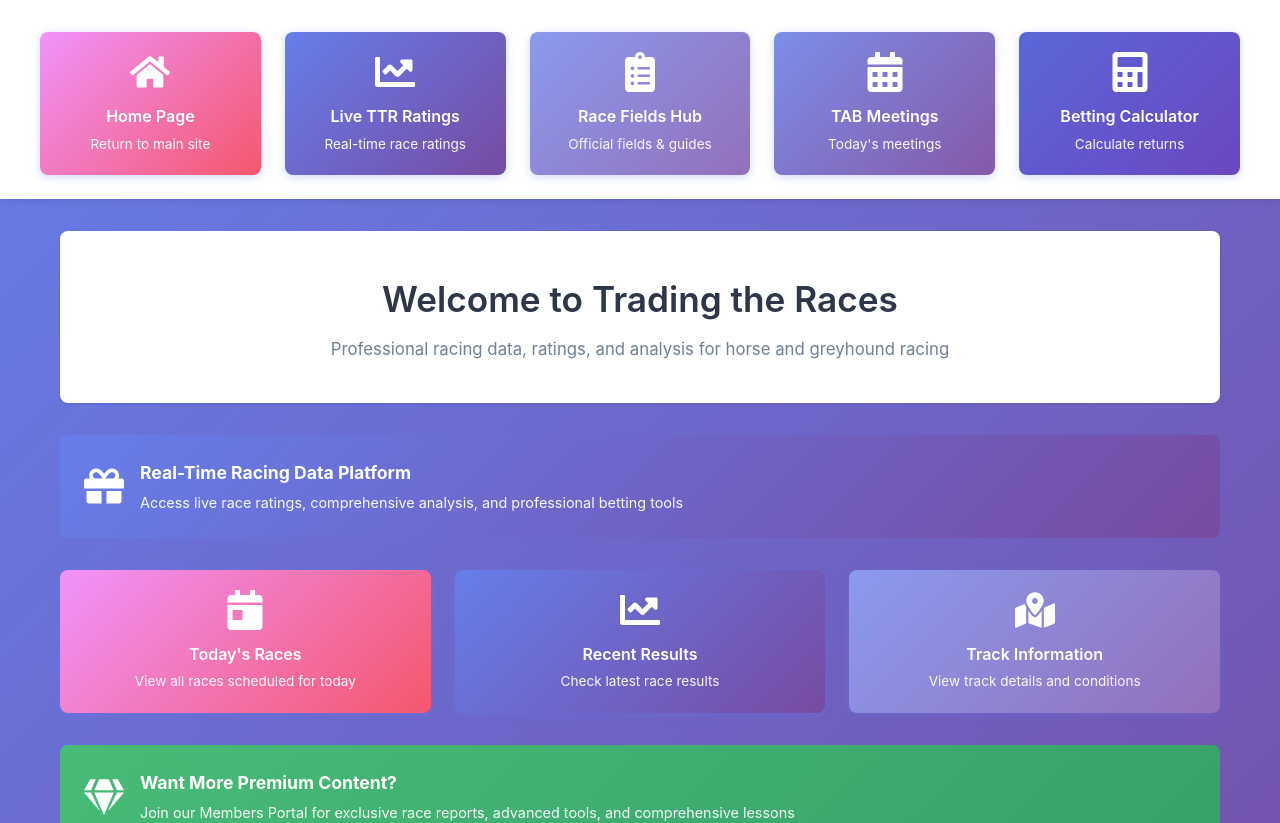
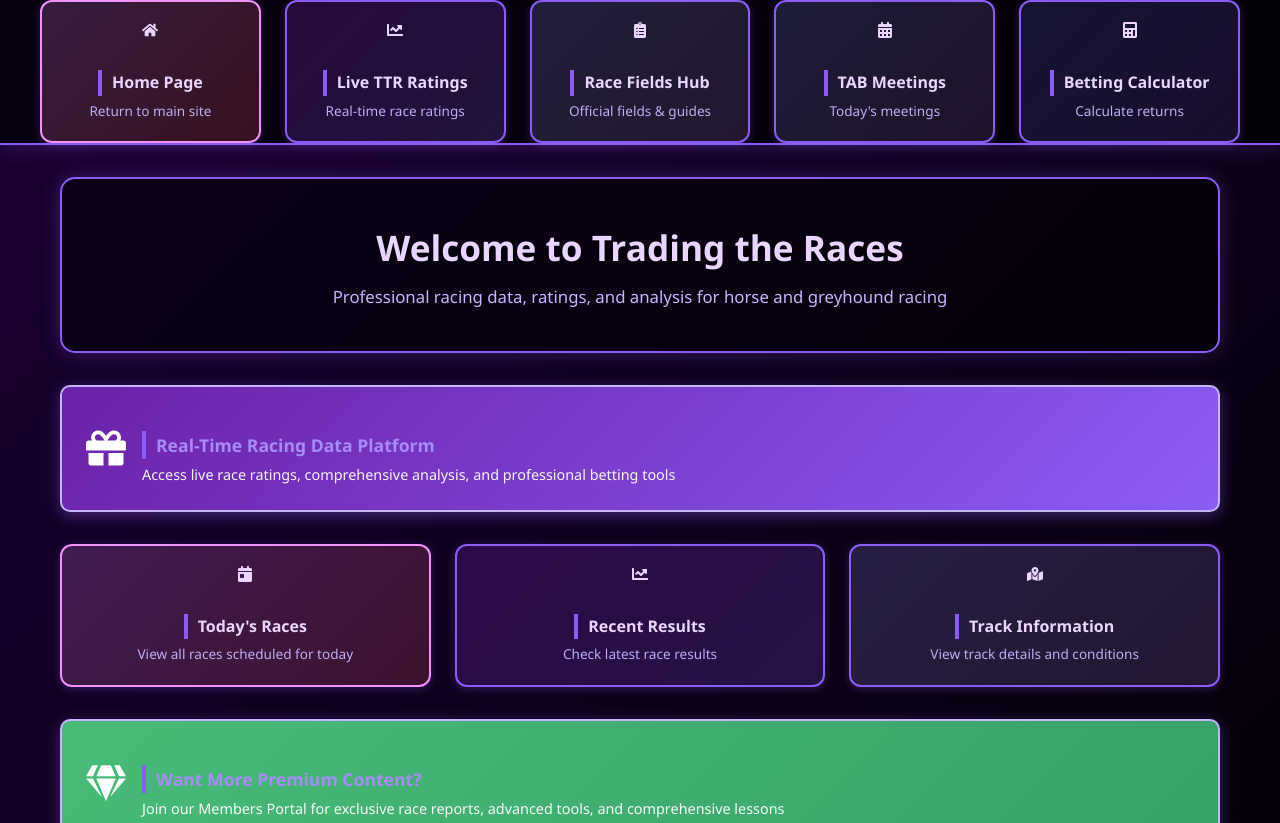
Before and after one commit to Gsid66/tradingtheraces-tech, a Next.js app: page / in a window 1280 px wide. Shown: the top 823 px of the page. Built offline with nearby package versions, Linux system fonts and the light colour scheme.

Commit message:
css change

```diff
--- a/app/globals.css
+++ b/app/globals.css
@@ -13,23 +13,24 @@
 
 * {
   margin: 0;
-  padding: 0;
+  padding:  0;
   box-sizing: border-box;
 }
 
 body {
-  font-family: -apple-system, BlinkMacSystemFont, 'Segoe UI', Roboto, 'Helvetica Neue', Arial, sans-serif;
-  background:  linear-gradient(135deg, #667eea 0%, #764ba2 100%);
-  color: #333;
-  line-height:  1.6;
+  font-family: 'Segoe UI', Tahoma, Geneva, Verdana, sans-serif;
+  background:  linear-gradient(135deg, #1a0033 0%, #000000 100%);
+  color: #ffffff;
+  line-height: 1.6;
   min-height: 100vh;
 }
 
-/* ==================== QUICK LINKS NAVIGATION ==================== */
+/* ==================== QUICK LINKS NAVIGATION (DARK) ==================== */
 .quick-links-section {
-  background: white;
-  padding: 2rem 20px 1.5rem 20px;
-  box-shadow: 0 2px 8px rgba(0,0,0,0.1);
+  background: rgba(0, 0, 0, 0.7);
+  padding: 2rem 20px 1. 5rem 20px;
+  border-bottom: 2px solid var(--purple-main);
+  box-shadow: 0 4px 20px rgba(139, 92, 246, 0.2);
 }
 
 .quick-links-grid {
@@ -41,13 +42,14 @@
 }
 
 .quick-link-card {
-  background: linear-gradient(135deg, #667eea 0%, #764ba2 100%);
+  background: linear-gradient(135deg, rgba(107, 33, 168, 0.3), rgba(139, 92, 246, 0.2));
+  border: 2px solid var(--purple-main);
   padding: 1.25rem;
-  border-radius:  8px;
+  border-radius:  12px;
   text-decoration: none;
   color: white;
-  transition: transform 0.2s ease, box-shadow 0.2s ease;
-  box-shadow: 0 2px 8px rgba(102,126,234,0.3);
+  transition: all 0.3s ease;
+  box-shadow: 0 2px 8px rgba(139, 92, 246, 0.3);
   display: flex;
   flex-direction: column;
   align-items: center;
@@ -56,188 +58,124 @@
 }
 
 .quick-link-card:hover {
-  transform: translateY(-3px);
-  box-shadow: 0 4px 12px rgba(102,126,234,0.4);
+  transform: translateY(-5px);
+  box-shadow: 0 8px 25px rgba(139, 92, 246, 0.5);
+  border-color: var(--purple-light);
+  background: linear-gradient(135deg, rgba(107, 33, 168, 0.5), rgba(139, 92, 246, 0.4));
 }
 
 .quick-link-icon {
-  font-size: 2.5rem;
+  font-size: 2. 5rem;
   margin-bottom: 0.75rem;
   display: flex;
   align-items: center;
   justify-content: center;
+  color: var(--purple-lighter);
 }
 
 .quick-link-card h3 {
-  font-size: 1rem;
+  font-size:  1rem;
   margin-bottom: 0.25rem;
   font-weight: 600;
+  color: var(--purple-lighter);
 }
 
 .quick-link-card p {
-  font-size:0.85rem;
-  opacity:0.95;
+  font-size: 0.85rem;
+  opacity: 0.95;
+  color: var(--purple-light);
 }
 
-/* PURPLE THEME VARIATIONS */
+/* PURPLE THEME VARIATIONS FOR DARK MODE */
 .quick-link-card:nth-child(1) {
-  background: linear-gradient(135deg, #f093fb 0%, #f5576c 100%);
+  background: linear-gradient(135deg, rgba(240, 147, 251, 0.2), rgba(245, 87, 108, 0.2));
+  border-color: #f093fb;
+}
+
+.quick-link-card:nth-child(1):hover {
+  background: linear-gradient(135deg, rgba(240, 147, 251, 0.3), rgba(245, 87, 108, 0.3));
+  border-color: #f5576c;
 }
 
 .quick-link-card:nth-child(3) {
-  background: linear-gradient(135deg, #8b9aee 0%, #9370ba 100%);
+  background: linear-gradient(135deg, rgba(139, 154, 238, 0.2), rgba(147, 112, 186, 0.2));
 }
 
 .quick-link-card:nth-child(4) {
-  background: linear-gradient(135deg, #7c8ee8 0%, #8559a8 100%);
+  background: linear-gradient(135deg, rgba(124, 142, 232, 0.2), rgba(133, 89, 168, 0.2));
 }
 
 .quick-link-card:nth-child(5) {
-  background: linear-gradient(135deg, #5a67d8 0%, #6b46c1 100%);
+  background: linear-gradient(135deg, rgba(90, 103, 216, 0.2), rgba(107, 70, 193, 0.2));
 }
 
 /* ==================== CONTAINER ==================== */
 .container {
   max-width: 1200px;
   margin: 0 auto;
-  padding:  2rem 20px;
+  padding: 2rem 20px;
 }
 
-/* ==================== PAGE HEADER ==================== */
+.content-box {
+  background: rgba(0, 0, 0, 0.7);
+  border:  2px solid var(--purple-main);
+  border-radius: 15px;
+  padding: 30px;
+  box-shadow: 0 0 30px rgba(139, 92, 246, 0.3);
+}
+
+/* ==================== PAGE HEADER (DARK) ==================== */
 .page-header {
-  background:white;
+  background: rgba(0, 0, 0, 0.5);
+  border:  2px solid var(--purple-main);
   padding: 2.5rem;
-  border-radius: 8px;
-  box-shadow:  0 1px 3px rgba(0,0,0,0.1);
+  border-radius: 15px;
+  box-shadow: 0 0 20px rgba(139, 92, 246, 0.3);
   margin-bottom: 2rem;
-  text-align:center;
+  text-align: center;
 }
 
 .page-header h1 {
-  color: #2d3748;
+  color: var(--purple-lighter);
   font-size: 2.2rem;
   margin-bottom:  0.5rem;
   font-weight: 600;
+  text-shadow: 2px 2px 4px rgba(0, 0, 0, 0.8);
 }
 
 .page-subtitle {
-  color: #718096;
-  font-size:  1.05rem;
+  color: var(--purple-light);
+  font-size: 1.05rem;
 }
 
-/* ==================== INFO BANNER ==================== */
+/* ==================== INFO BANNER (DARK) ==================== */
 .info-banner {
-  background:  linear-gradient(135deg, #667eea 0%, #764ba2 100%);
+  background: linear-gradient(135deg, var(--purple-deep), var(--purple-main));
   color: white;
-  padding:  1.5rem;
-  border-radius: 8px;
+  padding: 1.5rem;
+  border-radius: 10px;
+  border: 2px solid var(--purple-light);
   margin-bottom: 2rem;
   display: flex;
   align-items: center;
   gap: 1rem;
+  box-shadow: 0 4px 15px rgba(139, 92, 246, 0.4);
 }
 
 .info-banner-icon {
-  font-size: 2.5rem;
+  font-size:  2.5rem;
   display: flex;
   align-items: center;
 }
 
 .info-banner-content h3 {
-  font-size: 1.1rem;
+  font-size:  1.1rem;
   margin-bottom:  0.25rem;
 }
 
 .info-banner-content p {
   font-size: 0.9rem;
   opacity: 0.95;
-}
-
-/* ==================== RACE CARDS ==================== */
-.race-card {
-  background: white;
-  border-radius: 8px;
-  box-shadow: 0 1px 3px rgba(0,0,0,0.1);
-  padding: 25px;
-  margin:  25px 0;
-  transition:  all 0.3s ease;
-}
-
-.race-card:hover {
-  transform: translateY(-5px);
-  box-shadow: 0 4px 12px rgba(0,0,0,0.15);
-}
-
-.race-header {
-  display: flex;
-  justify-content: space-between;
-  align-items: center;
-  margin-bottom: 20px;
-  padding-bottom: 15px;
-  border-bottom: 2px solid #667eea;
-  flex-wrap: wrap;
-  gap: 10px;
-}
-
-.race-title {
-  font-size: 1.8em;
-  color: #2d3748;
-  font-weight: bold;
-}
-
-.race-details {
-  color: #718096;
-  font-size:  0.95em;
-}
-
-.runner {
-  background: rgba(102, 126, 234, 0.1);
-  border-left: 4px solid #667eea;
-  padding: 15px;
-  margin:  10px 0;
-  border-radius: 5px;
-  transition: all 0.3s ease;
-}
-
-.runner:hover {
-  background: rgba(102, 126, 234, 0.2);
-  border-left-width: 6px;
-}
-
-.runner-name {
-  font-weight: bold;
-  color: #2d3748;
-  font-size: 1.1em;
-}
-
-.favorite {
-  border-left-color: #fbbf24;
-  background: rgba(251, 191, 36, 0.1);
-}
-
-.verdict {
-  background: linear-gradient(135deg, #667eea 0%, #764ba2 100%);
-  padding: 15px;
-  border-radius: 8px;
-  margin-top:  15px;
-  font-weight: bold;
-  color: white;
-}
-
-.badge {
-  display: inline-block;
-  background: #667eea;
-  color: white;
-  padding: 5px 12px;
-  border-radius:  20px;
-  font-size: 0.85em;
-  font-weight: bold;
-  margin-left: 10px;
-}
-
-.gear-change {
-  color: #fbbf24;
-  font-style: italic;
 }
 
 /* ==================== MEETING INFO ==================== */
@@ -247,9 +185,9 @@
   gap: 15px;
   margin:  20px 0;
   padding: 20px;
-  background: rgba(102, 126, 234, 0.1);
+  background: rgba(139, 92, 246, 0.1);
   border-radius: 8px;
-  border-left: 4px solid #667eea;
+  border-left: 4px solid var(--purple-main);
 }
 
 .info-item {
@@ -257,17 +195,143 @@
 }
 
 .info-item strong {
-  color: #667eea;
+  color: var(--purple-light);
 }
 
-/* ==================== FOOTER ==================== */
+/* ==================== RACE CARDS (DARK) ==================== */
+.race-card {
+  background: rgba(255, 255, 255, 0.05);
+  border: 2px solid var(--purple-deep);
+  border-radius: 10px;
+  padding: 25px;
+  margin:  25px 0;
+  transition: all 0.3s ease;
+}
+
+.race-card:hover {
+  transform: translateY(-5px);
+  box-shadow: 0 5px 25px rgba(139, 92, 246, 0.5);
+  border-color: var(--purple-main);
+}
+
+.race-header {
+  display: flex;
+  justify-content: space-between;
+  align-items: center;
+  margin-bottom: 20px;
+  padding-bottom: 15px;
+  border-bottom: 2px solid var(--purple-main);
+  flex-wrap: wrap;
+  gap: 10px;
+}
+
+.race-title {
+  font-size: 1.8em;
+  color: var(--purple-light);
+  font-weight: bold;
+}
+
+.race-details {
+  color: #d8b4fe;
+  font-size: 0.95em;
+}
+
+h3 {
+  color: #a78bfa;
+  margin:  20px 0 10px 0;
+  font-size: 1.3em;
+  border-left: 4px solid var(--purple-main);
+  padding-left: 10px;
+}
+
+.runner {
+  background: rgba(139, 92, 246, 0.1);
+  border-left: 4px solid var(--purple-main);
+  padding: 15px;
+  margin:  10px 0;
+  border-radius: 5px;
+  transition: all 0.3s ease;
+}
+
+.runner:hover {
+  background: rgba(139, 92, 246, 0.2);
+  border-left-width: 6px;
+}
+
+.runner-name {
+  font-weight: bold;
+  color: var(--purple-lighter);
+  font-size: 1.1em;
+}
+
+.favorite {
+  border-left-color: var(--gold);
+  background: rgba(251, 191, 36, 0.1);
+}
+
+.verdict {
+  background: linear-gradient(135deg, var(--purple-deep), var(--purple-main));
+  padding: 15px;
+  border-radius: 8px;
+  margin-top: 15px;
+  font-weight: bold;
+  border:  1px solid var(--purple-light);
+}
+
+.badge {
+  display: inline-block;
+  background: var(--purple-main);
+  color: #000000;
+  padding: 5px 12px;
+  border-radius:  20px;
+  font-size: 0.85em;
+  font-weight:  bold;
+  margin-left: 10px;
+}
+
+.gear-change {
+  color: var(--gold);
+  font-style: italic;
+}
+
+.summary {
+  background: linear-gradient(135deg, #000000, var(--purple-dark));
+  border: 3px solid var(--purple-main);
+  border-radius: 15px;
+  padding: 30px;
+  margin-top: 40px;
+}
+
+.summary h2 {
+  color: var(--purple-lighter);
+  font-size: 2em;
+  text-align: center;
+  margin-bottom: 25px;
+  text-shadow: 2px 2px 4px rgba(0, 0, 0, 0.8);
+}
+
+.best-bet {
+  background: rgba(139, 92, 246, 0.15);
+  padding: 15px;
+  margin: 15px 0;
+  border-radius: 8px;
+  border-left: 6px solid var(--purple-main);
+}
+
+.best-bet strong {
+  color: var(--gold);
+  font-size: 1.2em;
+}
+
+/* ==================== FOOTER (DARK) ==================== */
 footer {
-  background: linear-gradient(135deg, #667eea 0%, #764ba2 100%);
+  background: linear-gradient(135deg, var(--purple-deep), var(--purple-main));
   color: white;
   text-align: center;
   padding: 2.5rem 20px;
   margin-top:  3rem;
   width: 100%;
+  border-top: 3px solid var(--purple-light);
 }
 
 footer p {
@@ -278,7 +342,7 @@
   color: white;
   text-decoration: none;
   font-weight: 600;
-  border-bottom: 2px solid rgba(255,255,255,0.3);
+  border-bottom: 2px solid rgba(255, 255, 255, 0.3);
   transition: border-color 0.2s ease;
 }
 
@@ -287,7 +351,7 @@
 }
 
 /* ==================== RESPONSIVE ==================== */
-@media (max-width:  768px) {
+@media (max-width: 768px) {
   .page-header h1 {
     font-size: 1.6rem;
   }
```
